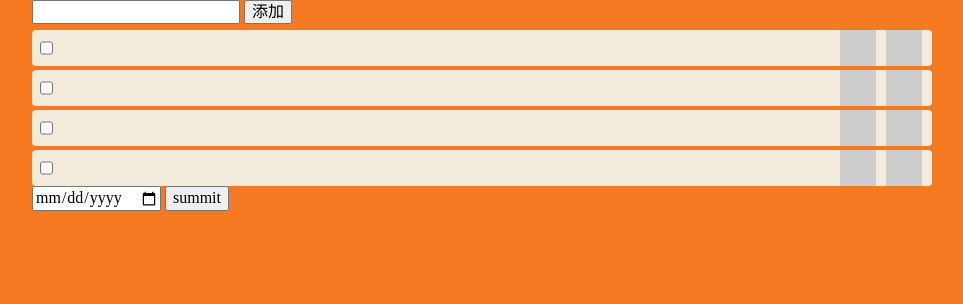
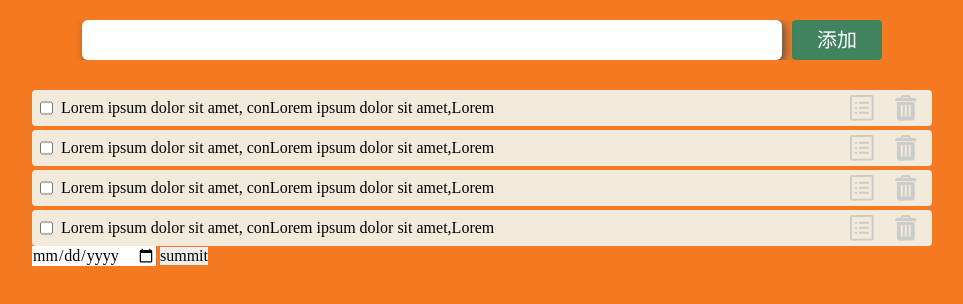
Before and after one commit to DukeLuo/ToDoList, a plain HTML site: page index.html in a window 1280 px wide. Shown: the whole page, without its empty margins (158-1121 px from the left). Drawn offline with Linux system fonts and the light colour scheme.

Commit message:
update css

```diff
--- a/css/main.css
+++ b/css/main.css
@@ -4,16 +4,53 @@ body {
 
 #wrapper {
   max-width: 900px;
+  min-width: 600px;
   margin: 0 auto;
-  /* background-color: #eee; */
+  padding: 0 100px;
+}
+
+input[type="text"],
+input[type="button"],
+input[type="date"] {
+  border: none;
+  padding: 0;
 }
 
 #task-add-wrapper {
-  /* width: 100%; */
+  height: 40px;
+  margin-top: 20px;
+  padding: 0 50px;
+  overflow: hidden;
+}
+
+#task-add-wrapper input[type="text"] {
+  width: calc(100% - 120px);
+  height: 100%;
+  padding: 0 10px;
+  border-radius: 6px;
+  background-color: #fff;
+  box-shadow: 3px 3px 8px #555;
+  font-size: 18px;
+}
+
+#task-add-wrapper input[type="button"] {
+  float: right;
+  width: 90px;
+  height: 100%;
+  margin-left: 10px;
+  border-radius: 4px;
+  background-color: #40835e;
+  color: #fffffb;
+  font-size: 20px;
+}
+
+#task-add-wrapper input[type="button"]:hover {
+  background-color: #1d953f;
+  box-shadow: 2px 2px 8px #333;
 }
 
 #tasks-wrapper {
-  margin-top: 6px;
+  margin-top: 30px;
 }
 
 ul.task-list {
@@ -30,13 +67,20 @@ ul.task-list {
   border-radius: 4px;
 }
 
+.task-list li:hover {
+  background-color: #fffffb;
+  box-shadow: 2px 2px 8px #333;
+}
+
 .task-list li + li {
   margin-top: 4px;
 }
 
-.task-item input[type=checkbox] {
+.task-item input[type="checkbox"] {
+  float: left;
   height: 100%;
   margin-right: 8px;
+  outline: none;
 }
 
 .task-item .detail-item,
@@ -44,10 +88,30 @@ ul.task-list {
   float: right;
   width: 36px;
   height: 36px;
-  margin-right: 10px;
-  background-color: #ccc;
+  margin-right: 8px;
+  background-position: center;
+  background-repeat: no-repeat;
 }
 
+.task-item .detail-item:hover,
+.task-item .delete-item:hover {
+  background-color: #9d9087;
+}
+
+.task-item .detail-item {
+  background-image: url("../image/detail.png");
+}
+
+.task-item .delete-item {
+  background-image: url("../image/delete.png");
+}
+
+.task-item .task-content {
+  float: left;
+  height: 36px;
+  max-width: 85%;
+  line-height: 36px;
+}
 
 
 #task-detail-wrapper {
--- a/index.html
+++ b/index.html
@@ -18,27 +18,27 @@
       <ul class="task-list">
         <li class="task-item">
           <input type="checkbox">
-          <span class="task-content" ></span>
+          <span class="task-content" >Lorem ipsum dolor sit amet, conLorem ipsum dolor sit amet,Lorem</span>
+          <span class="delete-item"></span>
           <span class="detail-item"></span>
-          <span class="delete-item"></span>
         </li>
         <li class="task-item">
           <input type="checkbox">
-          <span class="task-content" ></span>
+          <span class="task-content" >Lorem ipsum dolor sit amet, conLorem ipsum dolor sit amet,Lorem</span>
+          <span class="delete-item"></span>
           <span class="detail-item"></span>
-          <span class="delete-item"></span>
         </li>
         <li class="task-item">
           <input type="checkbox">
-          <span class="task-content" ></span>
+          <span class="task-content" >Lorem ipsum dolor sit amet, conLorem ipsum dolor sit amet,Lorem</span>
+          <span class="delete-item"></span>
           <span class="detail-item"></span>
-          <span class="delete-item"></span>
         </li>
         <li class="task-item">
           <input type="checkbox">
-          <span class="task-content" ></span>
+          <span class="task-content" >Lorem ipsum dolor sit amet, conLorem ipsum dolor sit amet,Lorem</span>
+          <span class="delete-item"></span>
           <span class="detail-item"></span>
-          <span class="delete-item"></span>
         </li>
       </ul>
     </div>
```
Also changed, not shown: image/delete.png (added), image/detail.png (added).
